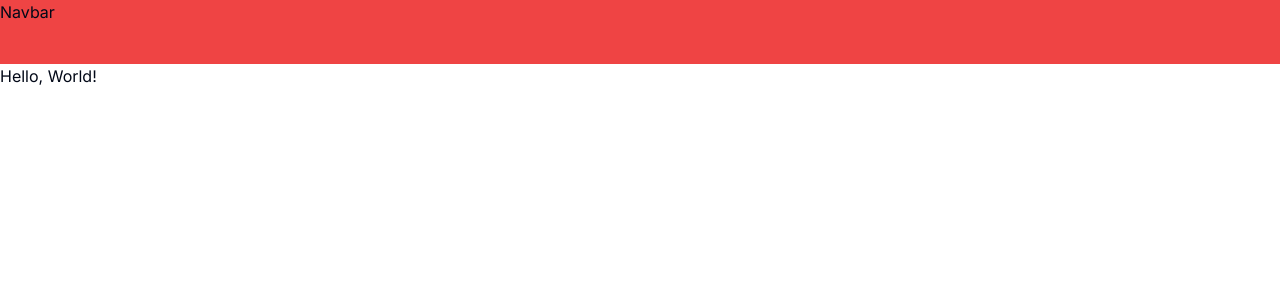
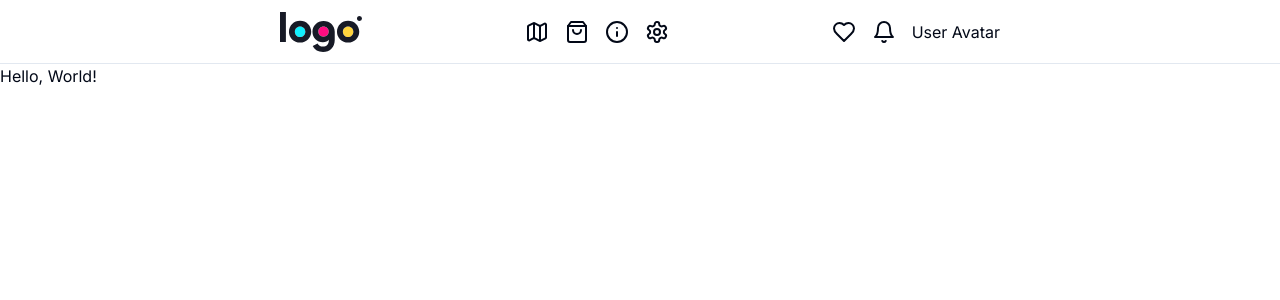
Before and after one commit to Michael-Hutchinson/tailwind-workshop, a Next.js app: page / in a window 1280 px wide. Shown: the top 300 px of the page. Built offline with nearby package versions, Linux system fonts and the light colour scheme.

Commit message:
feat: Refactor header component to include logo, navigation, and actions

```diff
--- a/components/Header/Header.tsx
+++ b/components/Header/Header.tsx
@@ -1,7 +1,15 @@
+import Actions from './Actions/Actions';
+import Logo from './Logo/Logo';
+import Navigation from './Navigation/Navigation';
+
 const Header = () => {
   return (
-    <header>
-      <nav className='bg-red-500 h-16'>Navbar</nav>
+    <header className='h-16 border-b'>
+      <nav className='flex justify-between max-w-screen-md mx-auto h-full items-center px-6'>
+        <Logo />
+        <Navigation />
+        <Actions />
+      </nav>
     </header>
   );
 };
```
